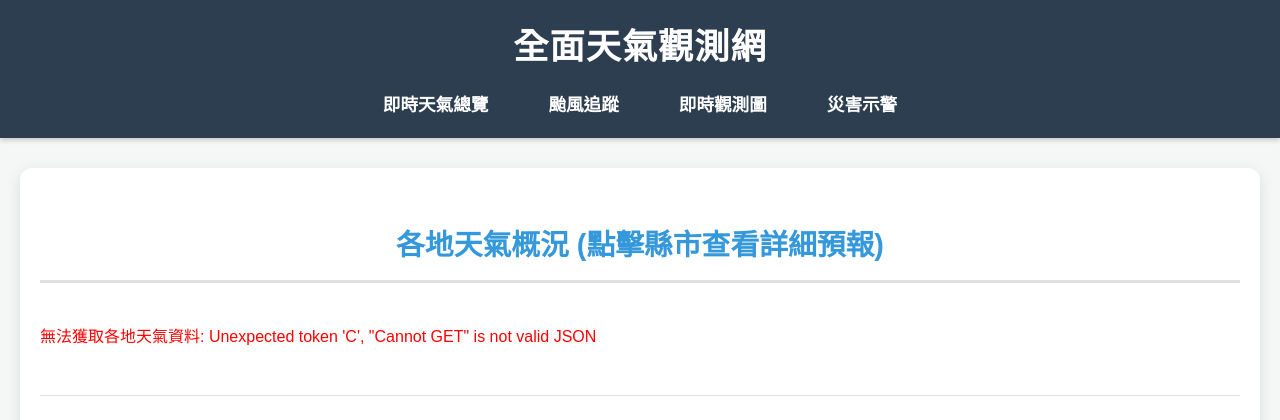
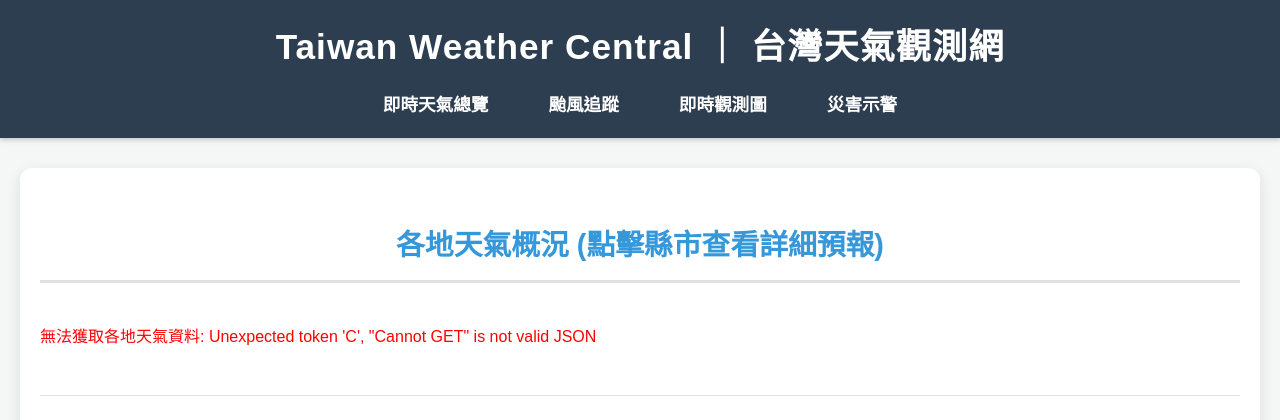
Before and after one commit to Eugene526/Taiwan-Weather-Central, a Flask app: page / in a window 1280 px wide. Shown: the top 420 px of the page. Run offline with Flask 3, Linux system fonts and the light colour scheme; data that the repository does not hold is empty.

Commit message:
Update index.html

```diff
--- a/templates/index.html
+++ b/templates/index.html
@@ -4,14 +4,14 @@
     <meta charset="UTF-8">
     <meta name="viewport" content="width=device-width, initial-scale=1.0">
     <meta name="google-site-verification" content="retrv_iL1HayYyk6uZLRNQvUICgMgTVVgmz6ZpCYdTg" />
-    <title>全面天氣觀測網</title>
+    <title>Taiwan Weather Central ｜ 台灣天氣觀測網</title>
     <link rel="stylesheet" href="{{ url_for('static', filename='css/style.css') }}">
 
     <link rel="stylesheet" href="https://unpkg.com/maplibre-gl/dist/maplibre-gl.css">
 </head>
 <body>
     <header>
-        <h1>全面天氣觀測網</h1>
+        <h1>Taiwan Weather Central ｜ 台灣天氣觀測網</h1>
         <nav>
             <ul>
                 <li><a href="#current-weather">即時天氣總覽</a></li>
```
